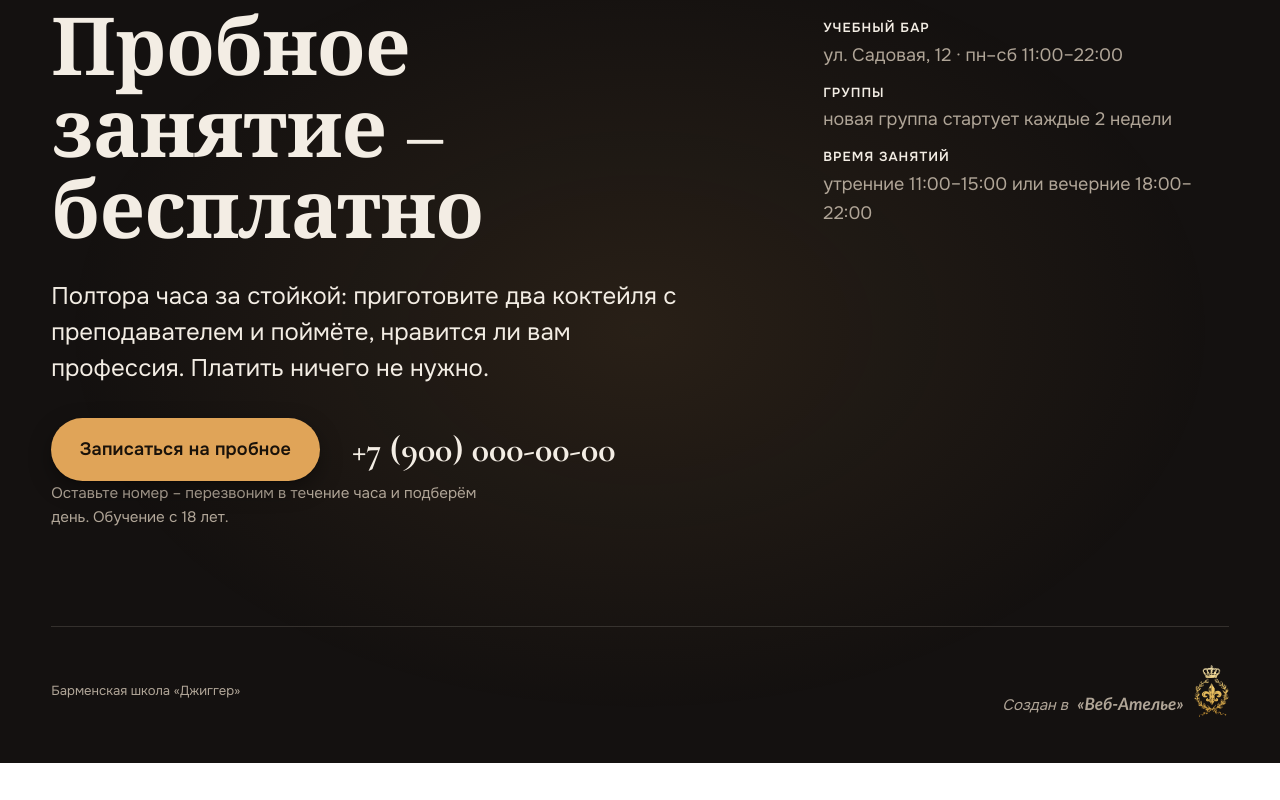
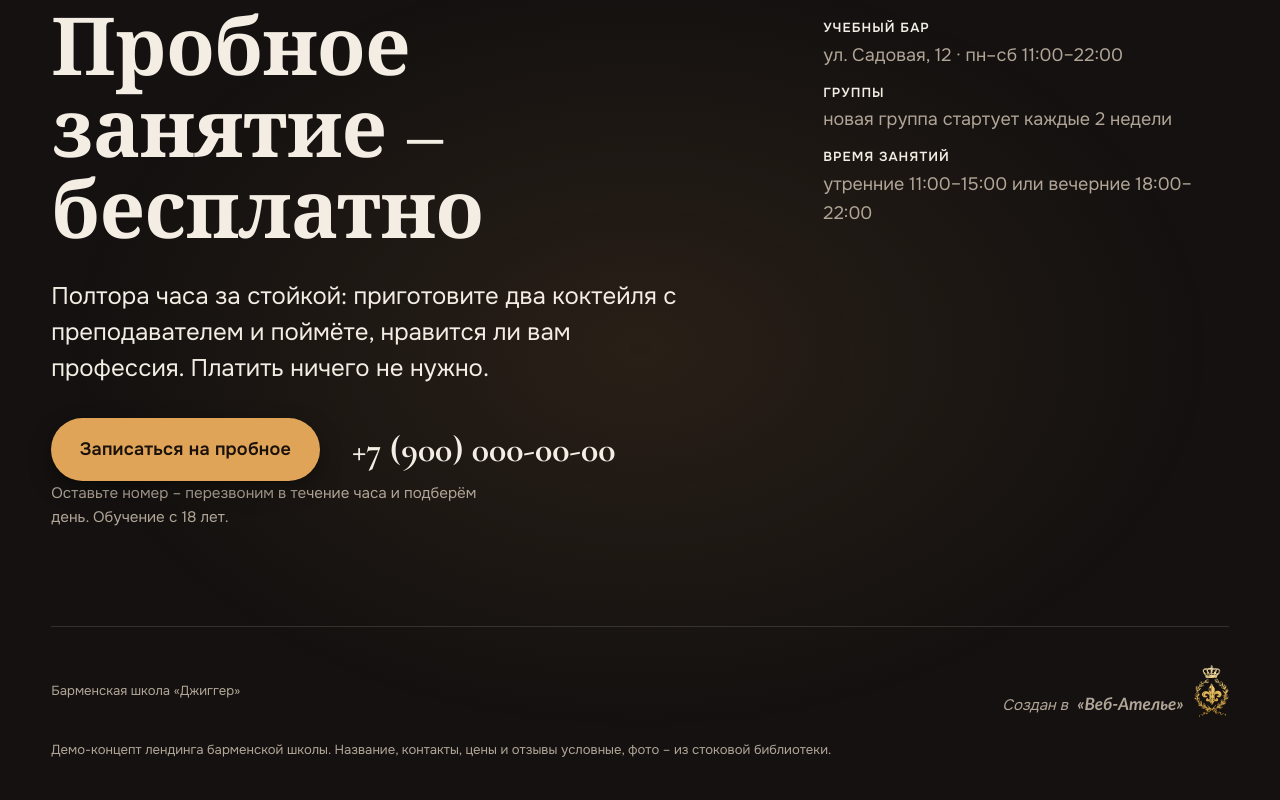
Before and after one commit to Vladislav-JB/barmenskaya-shkola, a plain HTML site: page index.html in a window 1280 px wide. Shown: the part 9079-9879 px from the top of the page. Before the commit the page ends 9842 px from the top, so only its background shows below. Drawn offline with nearby package versions, Linux system fonts and the light colour scheme.

Commit message:
Подвал как у «Лаванды»: «Демо-концепт…» вместо юрлица и прочего
Co-Authored-By: Claude Opus 5.5 <noreply@anthropic.com>

```diff
--- a/index.html
+++ b/index.html
@@ -329,6 +329,7 @@
   .foot__made a:hover { color: var(--v-ink); text-decoration: underline; text-underline-offset: .18em; }
   .foot__made img { display: inline-block; width: 40px; height: 52px; max-width: none; margin-left: .35em; vertical-align: -7px; }
   .foot { align-items: center; }
+  .foot__demo { flex-basis: 100%; }
   @media (max-width: 860px) { .foot__made { font-size: 1rem; } }
 </style>
 </head>
@@ -587,6 +588,7 @@
         <footer class="foot">
           <span>Барменская школа «Джиггер»</span>
           <span class="foot__made">Создан в <a href="http://web-atelie.ru/" target="_blank" rel="noopener">«Веб-Ателье»</a><img src="assets/web-atelie.png" alt="" width="40" height="52" loading="lazy" decoding="async"></span>
+          <span class="foot__demo">Демо-концепт лендинга барменской школы. Название, контакты, цены и отзывы условные, фото – из стоковой библиотеки.</span>
         </footer>
       </div>
     </section>
```
